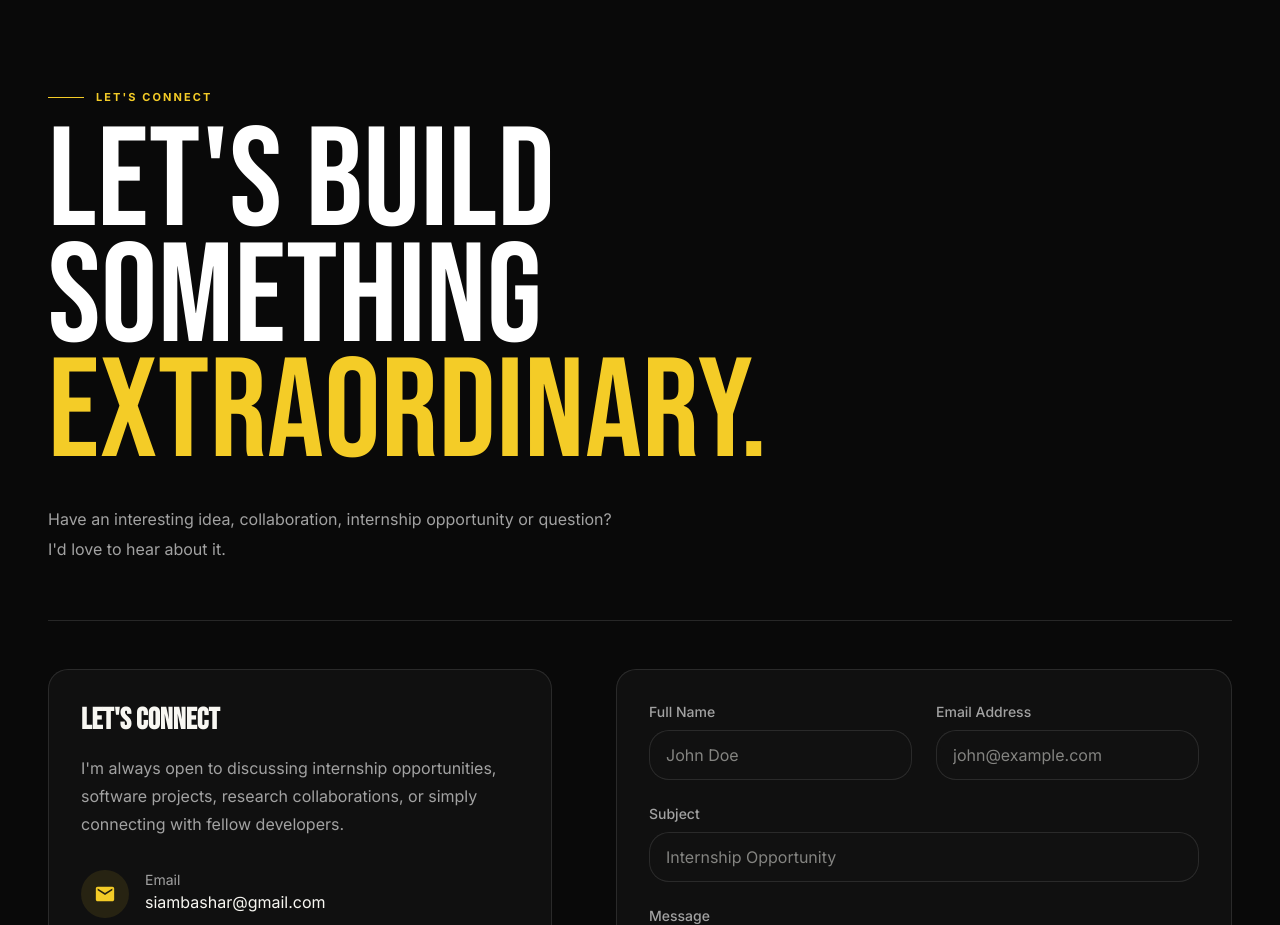
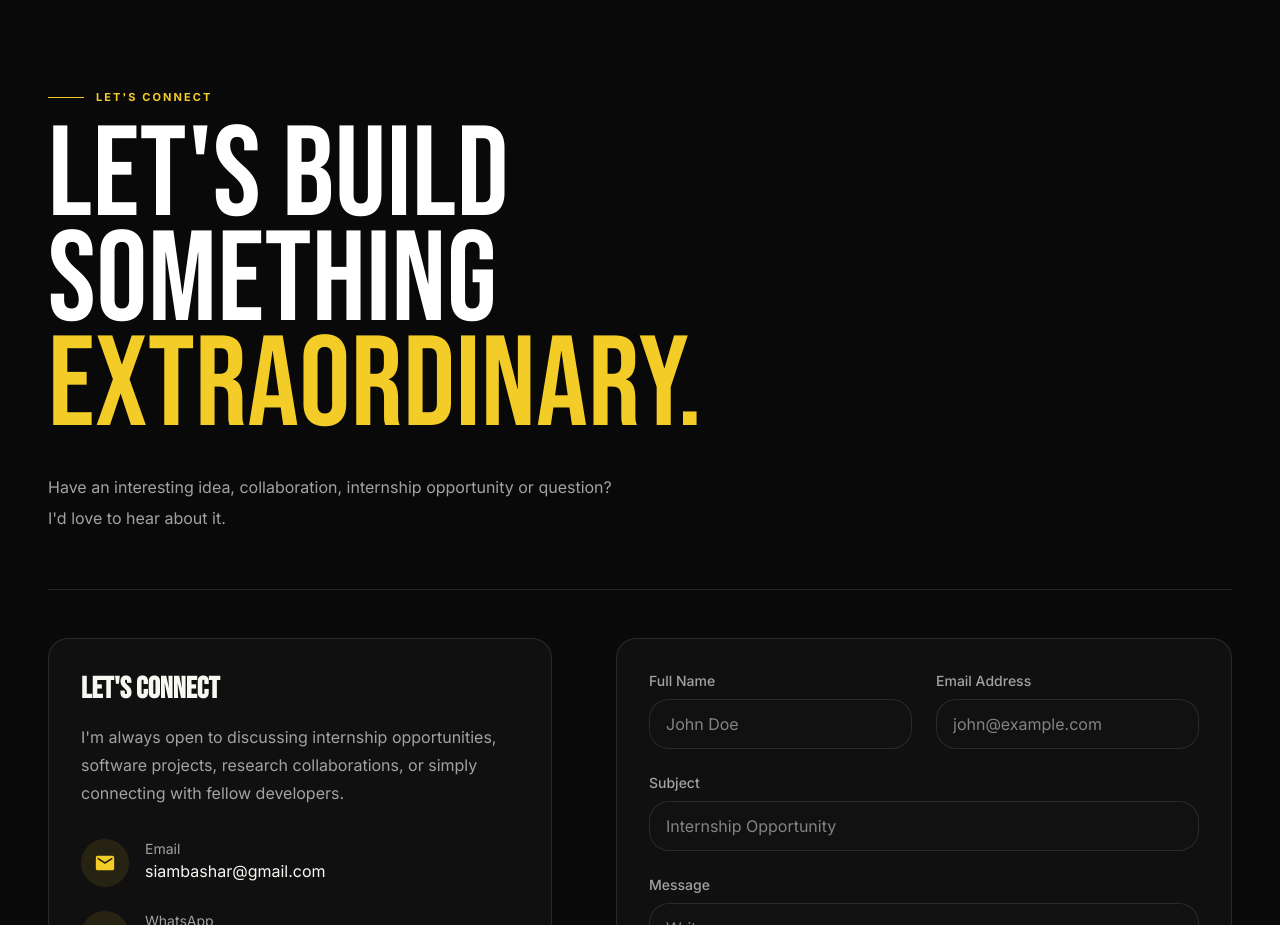
Before and after one commit to Shamiul-Bashar/PORTFOLIO, a Next.js app: page / in a window 1280 px wide. Shown: the part 10160-11085 px from the top of the page. Built offline with nearby package versions, Linux system fonts and the light colour scheme; no server answers.

Commit message:
fix: scale long contact display heading to fit 320–390px viewports

```diff
--- a/src/sections/contact/contact.tsx
+++ b/src/sections/contact/contact.tsx
@@ -18,7 +18,7 @@ export function Contact() {
           <p className="mb-5 flex items-center gap-3 text-[11px] font-bold tracking-[.19em] uppercase text-accent-cyan">
             <span aria-hidden="true" className="h-px w-9 bg-accent-cyan" /> LET&apos;S CONNECT
           </p>
-          <h2 className="max-w-[1200px] font-heading text-[clamp(4.1rem,11vw,12rem)] leading-[.82] tracking-[-.015em] text-white uppercase">
+          <h2 className="max-w-[1200px] font-heading text-[clamp(2.8rem,10vw,11rem)] leading-[.82] tracking-[-.015em] text-white uppercase">
             LET&apos;S BUILD<br />
             SOMETHING<br />
             <span className="text-accent-cyan">EXTRAORDINARY.</span>
```
